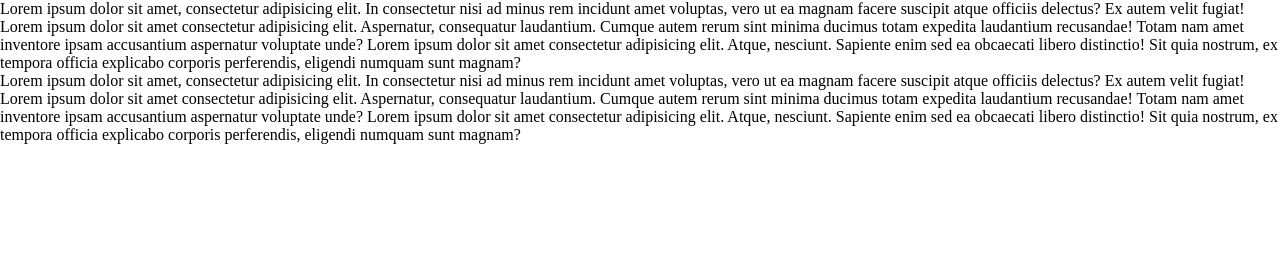
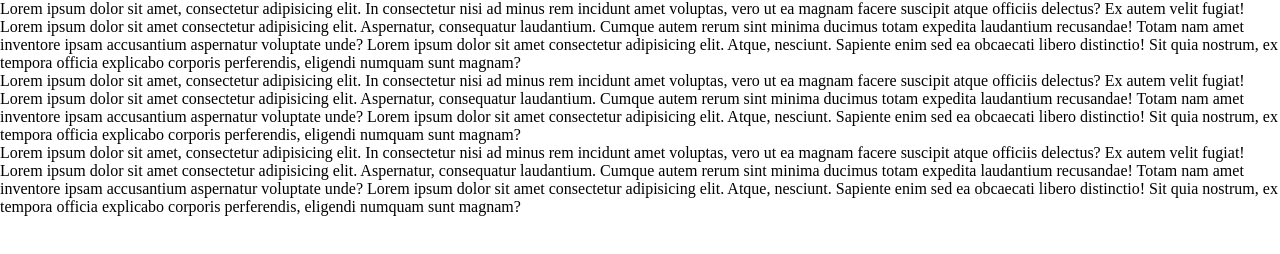
Before and after one commit to Danielcsxx/ProjetoAlphaTest, a plain HTML site: page index.html in a window 1280 px wide. Drawn offline with Linux system fonts and the light colour scheme; files that its build step writes are made by us from their sources.

Commit message:
teste 002

```diff
--- a/index.html
+++ b/index.html
@@ -18,6 +18,9 @@
             <p>
                 Lorem ipsum dolor sit amet, consectetur adipisicing elit. In consectetur nisi ad minus rem incidunt amet voluptas, vero ut ea magnam facere suscipit atque officiis delectus? Ex autem velit fugiat! Lorem ipsum dolor sit amet consectetur adipisicing elit. Aspernatur, consequatur laudantium. Cumque autem rerum sint minima ducimus totam expedita laudantium recusandae! Totam nam amet inventore ipsam accusantium aspernatur voluptate unde? Lorem ipsum dolor sit amet consectetur adipisicing elit. Atque, nesciunt. Sapiente enim sed ea obcaecati libero distinctio! Sit quia nostrum, ex tempora officia explicabo corporis perferendis, eligendi numquam sunt magnam?
             </p>
+            <p>
+                Lorem ipsum dolor sit amet, consectetur adipisicing elit. In consectetur nisi ad minus rem incidunt amet voluptas, vero ut ea magnam facere suscipit atque officiis delectus? Ex autem velit fugiat! Lorem ipsum dolor sit amet consectetur adipisicing elit. Aspernatur, consequatur laudantium. Cumque autem rerum sint minima ducimus totam expedita laudantium recusandae! Totam nam amet inventore ipsam accusantium aspernatur voluptate unde? Lorem ipsum dolor sit amet consectetur adipisicing elit. Atque, nesciunt. Sapiente enim sed ea obcaecati libero distinctio! Sit quia nostrum, ex tempora officia explicabo corporis perferendis, eligendi numquam sunt magnam?
+            </p>
         </div>
     </section>
 </body>
```
